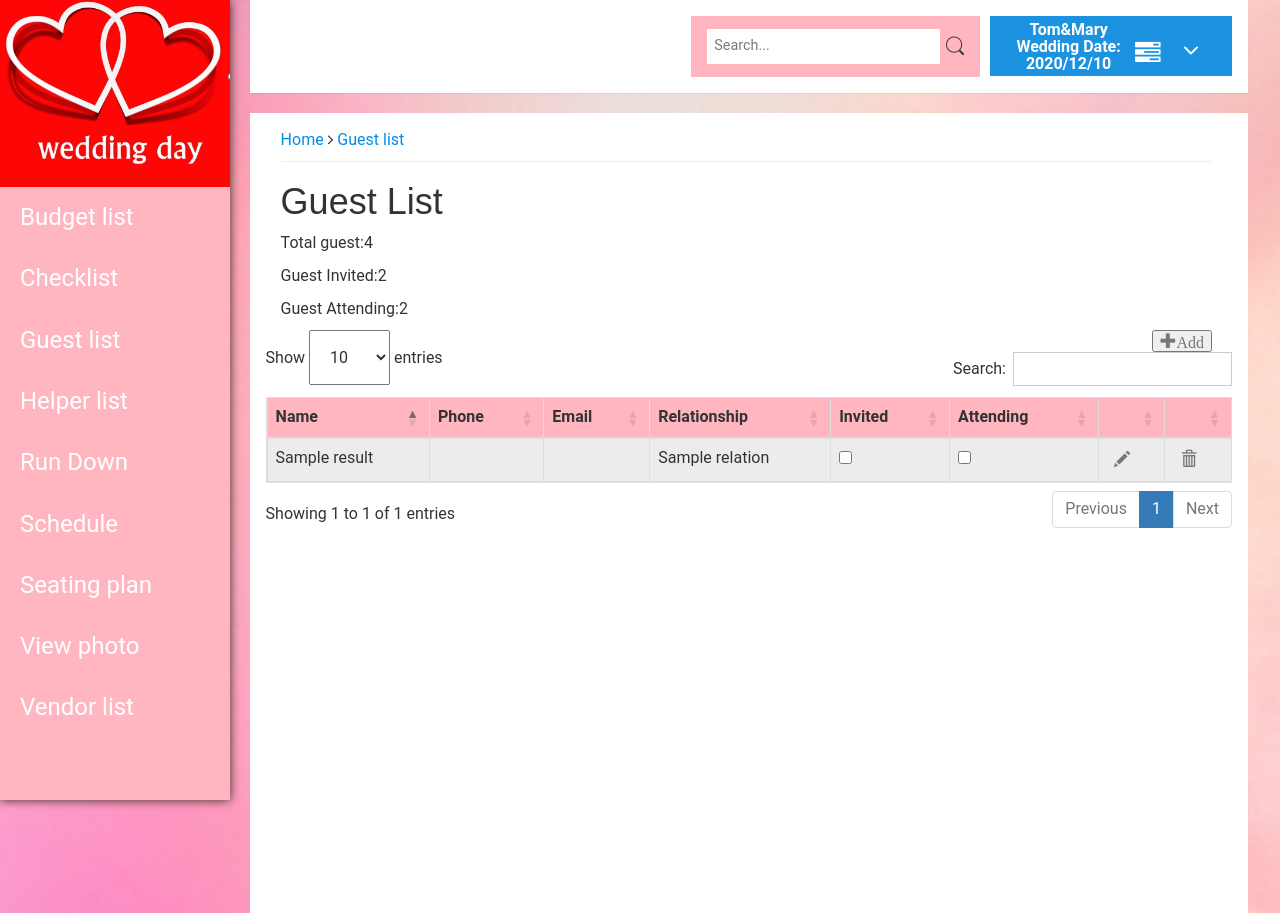
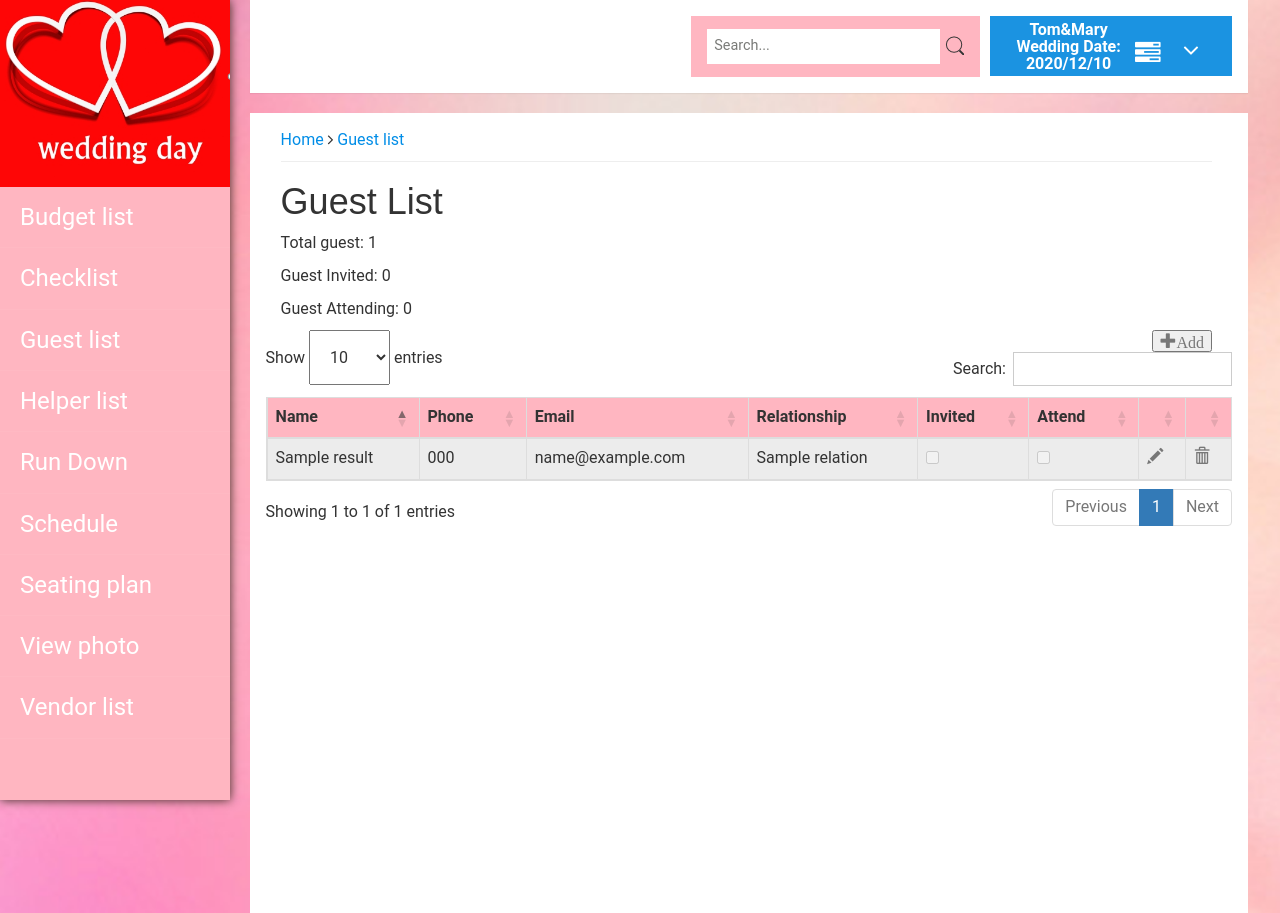
Before and after one commit to hunter-xc/restaurant, a Node server app: template views/read_guest.ejs in a window 1280 px wide. Run offline with Node 20, Linux system fonts and the light colour scheme; the template is opened without the code that fills it: most values are stand-ins (such as "Sample title", 1, 10 or a date in 2020); some libraries are stand-ins or nearby versions.

Commit message:
Add files via upload

```diff
--- a/views/read_guest.ejs
+++ b/views/read_guest.ejs
@@ -128,10 +128,20 @@
                             <a href="/">Home</a>  <i class="fa fa-angle-right"></i> <a href="/read_guest">Guest list</a>
                             <hr/ >
                             <h1>Guest List</h1>
-                            <p>Total guest:4</p>
-                            <p>Guest Invited:2</p>
-                            <p>Guest Attending:2</p>
-                            <button style="float:right; top:-10%;" class="glyphicon glyphicon-plus">Add</button>
+                            <p>Total guest: <%=result.length %></p>
+							<%
+								var invited_count = 0;
+								var attend_count = 0;
+								for(var i=0; i<result.length; i++) {
+									if (result[i].invited == "on")
+										invited_count++;
+									if (result[i].attend == "on")
+										attend_count++;
+								}
+							%>
+                            <p>Guest Invited: <%=invited_count %></p>
+                            <p>Guest Attending: <%=attend_count %> </p>
+                            <button style="float:right; top:-10%;" class="glyphicon glyphicon-plus" data-toggle="modal" data-target="#add_guest">Add</button>
 
                         </div>
                         <table class="table table-striped table-bordered table-hover" cellspacing="0" width="100%" id="tblSample" border="1px">
@@ -143,7 +153,7 @@
                                     <th>Email</th>
                                     <th>Relationship</th>
                                     <th>Invited</th>
-                                    <th>Attending</th>
+                                    <th>Attend</th>
                                     <th></th>
                                     <th></th>
                                 </tr>
@@ -155,18 +165,18 @@
 							<% for(var i=0; i<result.length; i++) { %>
                                 <tr>
                                     <td><%=result[i].name %></td>
-                                    <td></td>
-                                    <td></td>
+                                    <td><%=result[i].phone %></td>
+                                    <td><%=result[i].email %></td>
                                     <td><%=result[i].relation %></td>
 									<td>
 										<%
 											if (result[i].invited == "on") {
 										%>
-												<input type="checkbox" id="invited" name="invited" checked>
+												<input type="checkbox" id="invited" name="invited" checked disabled>
 										<%
 											}	else {
 										%>
-											<input type="checkbox" id="invited" name="invited">
+											<input type="checkbox" id="invited" name="invited" disabled>
 										<%
 											}
 										%>
@@ -175,22 +185,181 @@
 										<%
 											if (result[i].attend == "on") {
 										%>
-												<input type="checkbox" id="attend" name="attend" checked>
+												<input type="checkbox" id="attend" name="attend" checked disabled>
 										<%
 											}	else {
 										%>
-											<input type="checkbox" id="attend" name="attend">
+											<input type="checkbox" id="attend" name="attend" disabled>
 										<%
 											}
 										%>
 									</td>
-                                    <td><span class="glyphicon glyphicon-pencil"></span></td>
-                                    <td><span class="glyphicon glyphicon-trash"></span></td>
+                                    <td><a class="glyphicon glyphicon-pencil" data-toggle="modal" data-target="#edit_guest_<%=result[i]._id %>"></a></td>
+                                    <td><a href="/delete_guest?_id=<%=result[i]._id %>"  class="glyphicon glyphicon-trash"></a></td>
                                 </tr>
 							<% } %>
                             </tbody>
                         </table>
                     </div>
+
+	  <!-- Modal -->
+	  <div class="modal fade" id="add_guest" role="dialog">
+		<div class="modal-dialog">
+
+		  <!-- Modal content-->
+		  <div class="modal-content">
+			<div class="modal-header">
+			  <button type="button" class="close" data-dismiss="modal">&times;</button>
+			  <h4 class="modal-title">New Guest</h4>
+			</div>
+			<div class="modal-body">
+			<form class="form-horizontal" action="add_guest" method="post" enctype="multipart/form-data">
+				<div class="form-group">
+					<label class="control-label col-sm-2" for="name">Name:</label>
+					<div class="col-sm-10">
+						<input type="text" class="form-control" id="name" name="name" required />
+					</div>
+				</div>
+				<div class="form-group">
+					<label class="control-label col-sm-2" for="phone">Phone:</label>
+					<div class="col-sm-10">
+						<input type="tel" class="form-control" id="phone" name="phone" />
+					</div>
+				</div>
+				<div class="form-group">
+					<label class="control-label col-sm-2" for="email">Email:</label>
+					<div class="col-sm-10">
+						<input type="tel" class="form-control" id="email" name="email" />
+					</div>
+				</div>
+				<div class="form-group">
+					<label class="control-label col-sm-2" for="relation">Relation:</label>
+					<div class="col-sm-10">
+						<input type="text" class="form-control" id="relation" name="relation" />
+					</div>
+				</div>
+				<div class="form-group">
+					<label class="control-label col-sm-2" for="invited">Invited:</label>
+					<div class="col-sm-1">
+						<input type="checkbox" class="form-control" id="invited" name="invited">
+					</div>
+				</div>
+				<div class="form-group">
+					<label class="control-label col-sm-2" for="attend">Attend:</label>
+					<div class="col-sm-1">
+						<input type="checkbox" class="form-control" id="attend" name="attend">
+					</div>
+				</div>
+				<div class="form-group">
+					<div class="col-sm-offset-2 col-sm-10">
+						<button type="submit"  class="btn btn-default">Add</button>
+					</div>
+				</div>
+				</form>
+			</div>
+			<div class="modal-footer">
+			  <button type="button" class="btn btn-default" data-dismiss="modal">Close</button>
+			</div>
+		  </div>
+
+		</div>
+	  </div>
+
+
+	  <%
+			if (result.length > 0) {
+				for (var i=0; i<result.length; i++) {
+	  %>
+	  <!-- Modal -->
+	  <div class="modal fade" id="edit_guest_<%=result[i]._id %>" role="dialog">
+		<div class="modal-dialog">
+
+		  <!-- Modal content-->
+		  <div class="modal-content">
+			<div class="modal-header">
+			  <button type="button" class="close" data-dismiss="modal">&times;</button>
+			  <h4 class="modal-title">Edit Guest Information</h4>
+			</div>
+			<div class="modal-body">
+			  <form class="form-horizontal" action="edit_guest" method="post" enctype="multipart/form-data">
+				  <input type="hidden" id="_id" name="_id" value="<%=result[i]._id %>" />
+				  <div class="form-group">
+				  <label class="control-label col-sm-2" for="name">Name:</label>
+				  <div class="col-sm-10">
+					<input type="text" class="form-control" id="name" name="name" value="<%=result[i].name %>" required>
+				  </div>
+				</div>
+				<div class="form-group">
+				  <label class="control-label col-sm-2" for="phone">Phone:</label>
+				  <div class="col-sm-10">
+					<input type="tel" class="form-control" id="phone" name="phone" value="<%=result[i].phone %>" required>
+				  </div>
+				</div>
+				<div class="form-group">
+				  <label class="control-label col-sm-2" for="email">Email:</label>
+				  <div class="col-sm-10">
+					<input type="email" class="form-control" id="email" name="email" value="<%=result[i].email %>" required>
+				  </div>
+				</div>
+				<div class="form-group">
+				  <label class="control-label col-sm-2" for="relation">Relation:</label>
+				  <div class="col-sm-10">
+					<input type="text" class="form-control" id="relation" name="relation" value="<%=result[i].relation %>" >
+				  </div>
+				</div>
+				<div class="form-group">
+					<label class="control-label col-sm-2" for="invited">Invited:</label>
+					<div class="col-sm-1">
+					<%
+						if (result[i].invited == "on") {
+					%>
+							<input type="checkbox" id="invited" name="invited" checked />
+					<%
+						}	else {
+					%>
+						<input type="checkbox" id="invited" name="invited" />
+					<%
+						}
+					%>
+					</div>
+				</div>
+				<div class="form-group">
+					<label class="control-label col-sm-2" for="attend">Attend:</label>
+					<div class="col-sm-1">
+					<%
+						if (result[i].attend == "on") {
+					%>
+							<input type="checkbox" id="attend" name="attend" checked />
+					<%
+						}	else {
+					%>
+						<input type="checkbox" id="attend" name="attend" />
+					<%
+						}
+					%>
+					</div>
+				</div>
+				<div class="form-group">
+				  <div class="col-sm-offset-2 col-sm-10">
+					<button type="submit" class="btn btn-default">Update</button>
+				  </div>
+				</div>
+			  </form>
+			</div>
+			<div class="modal-footer">
+			  <button type="button" class="btn btn-default" data-dismiss="modal">Close</button>
+			</div>
+		  </div>
+
+		</div>
+	  </div>
+
+	  <%
+				}
+			}
+	  %>
+
+
 
                     <!--inner block start here-->
                     <div class="inner-block">
```
